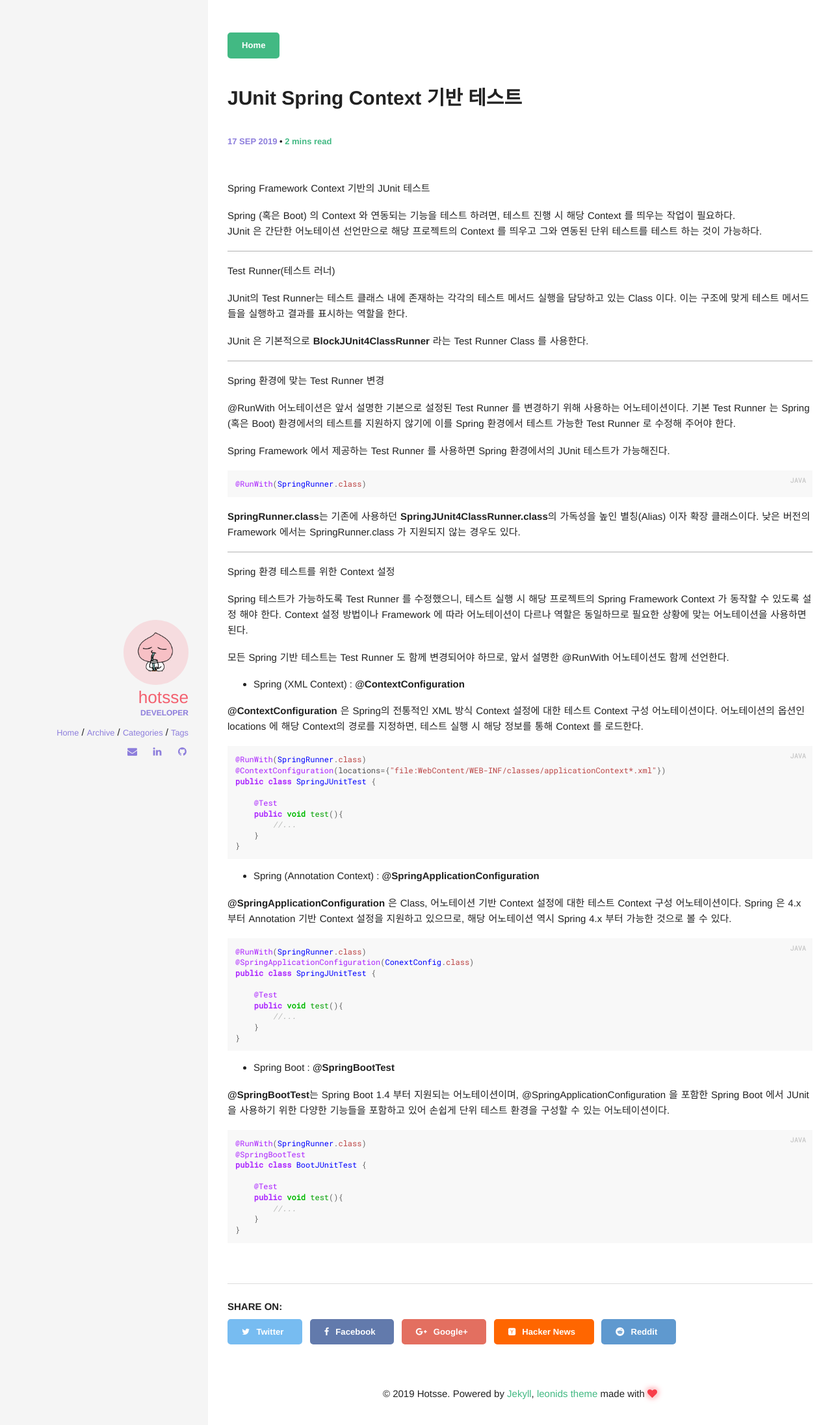
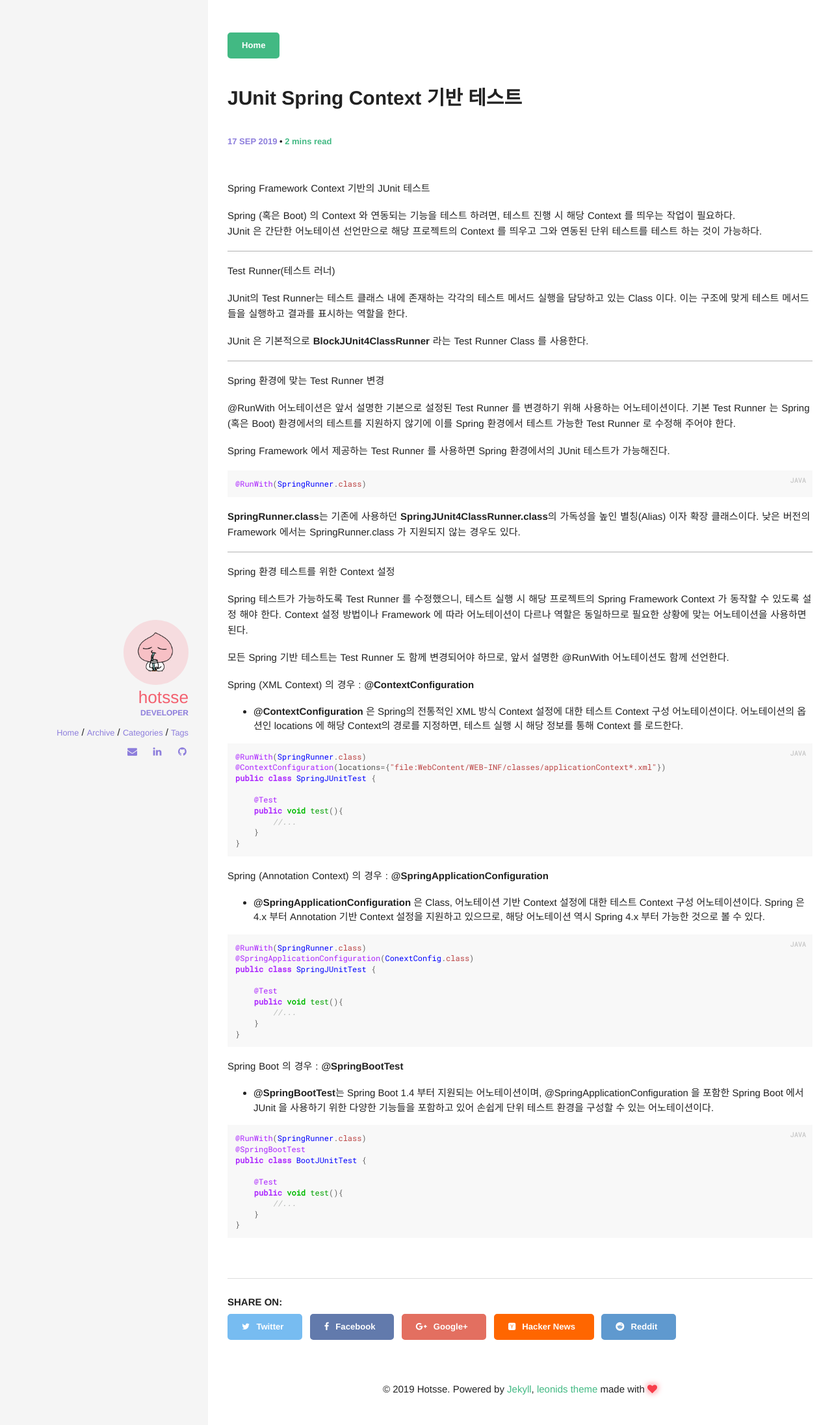
Before and after one commit to Hotsse/hotsse.github.io, a Jekyll site: the page built from _posts/2019-09-17-JUnit Spring Context 기반 테스트.md, in a window 1280 px wide. Shown: the top 2193 px of the page at 65% size. Built offline with Jekyll 4.4.1, drawn with Linux system fonts in a browser that asks for light colours; comment, search, counter and statistics services are not loaded.

Commit message:
update post

```diff
--- a/_posts/2019-09-17-JUnit Spring Context 기반 테스트.md
+++ b/_posts/2019-09-17-JUnit Spring Context 기반 테스트.md
@@ -44,9 +44,9 @@ Spring 테스트가 가능하도록 Test Runner 를 수정했으니, 테스트
 
 
 
-- Spring (XML Context) : **@ContextConfiguration**
+Spring (XML Context) 의 경우 : **@ContextConfiguration**
 
-**@ContextConfiguration** 은 Spring의 전통적인 XML 방식 Context 설정에 대한 테스트 Context 구성 어노테이션이다. 어노테이션의 옵션인 locations 에 해당 Context의 경로를 지정하면, 테스트 실행 시 해당 정보를 통해 Context 를 로드한다.
+- **@ContextConfiguration** 은 Spring의 전통적인 XML 방식 Context 설정에 대한 테스트 Context 구성 어노테이션이다. 어노테이션의 옵션인 locations 에 해당 Context의 경로를 지정하면, 테스트 실행 시 해당 정보를 통해 Context 를 로드한다.
 
 {% highlight java %}
 @RunWith(SpringRunner.class)
@@ -60,9 +60,9 @@ public class SpringJUnitTest {
 }
 {% endhighlight %}
 
-- Spring (Annotation Context) : **@SpringApplicationConfiguration**
+Spring (Annotation Context) 의 경우 : **@SpringApplicationConfiguration**
 
-**@SpringApplicationConfiguration** 은 Class, 어노테이션 기반 Context 설정에 대한 테스트 Context 구성 어노테이션이다. Spring 은 4.x 부터 Annotation 기반 Context 설정을 지원하고 있으므로, 해당 어노테이션 역시 Spring 4.x 부터 가능한 것으로 볼 수 있다.
+- **@SpringApplicationConfiguration** 은 Class, 어노테이션 기반 Context 설정에 대한 테스트 Context 구성 어노테이션이다. Spring 은 4.x 부터 Annotation 기반 Context 설정을 지원하고 있으므로, 해당 어노테이션 역시 Spring 4.x 부터 가능한 것으로 볼 수 있다.
 
 {% highlight java %}
 @RunWith(SpringRunner.class)
@@ -76,9 +76,9 @@ public class SpringJUnitTest {
 }
 {% endhighlight %}
 
-- Spring Boot : **@SpringBootTest**
+Spring Boot 의 경우 : **@SpringBootTest**
 
-**@SpringBootTest**는 Spring Boot 1.4 부터 지원되는 어노테이션이며, @SpringApplicationConfiguration 을 포함한 Spring Boot 에서 JUnit 을 사용하기 위한 다양한 기능들을 포함하고 있어 손쉽게 단위 테스트 환경을 구성할 수 있는 어노테이션이다.
+- **@SpringBootTest**는 Spring Boot 1.4 부터 지원되는 어노테이션이며, @SpringApplicationConfiguration 을 포함한 Spring Boot 에서 JUnit 을 사용하기 위한 다양한 기능들을 포함하고 있어 손쉽게 단위 테스트 환경을 구성할 수 있는 어노테이션이다.
 
 {% highlight java %}
 @RunWith(SpringRunner.class)
```
